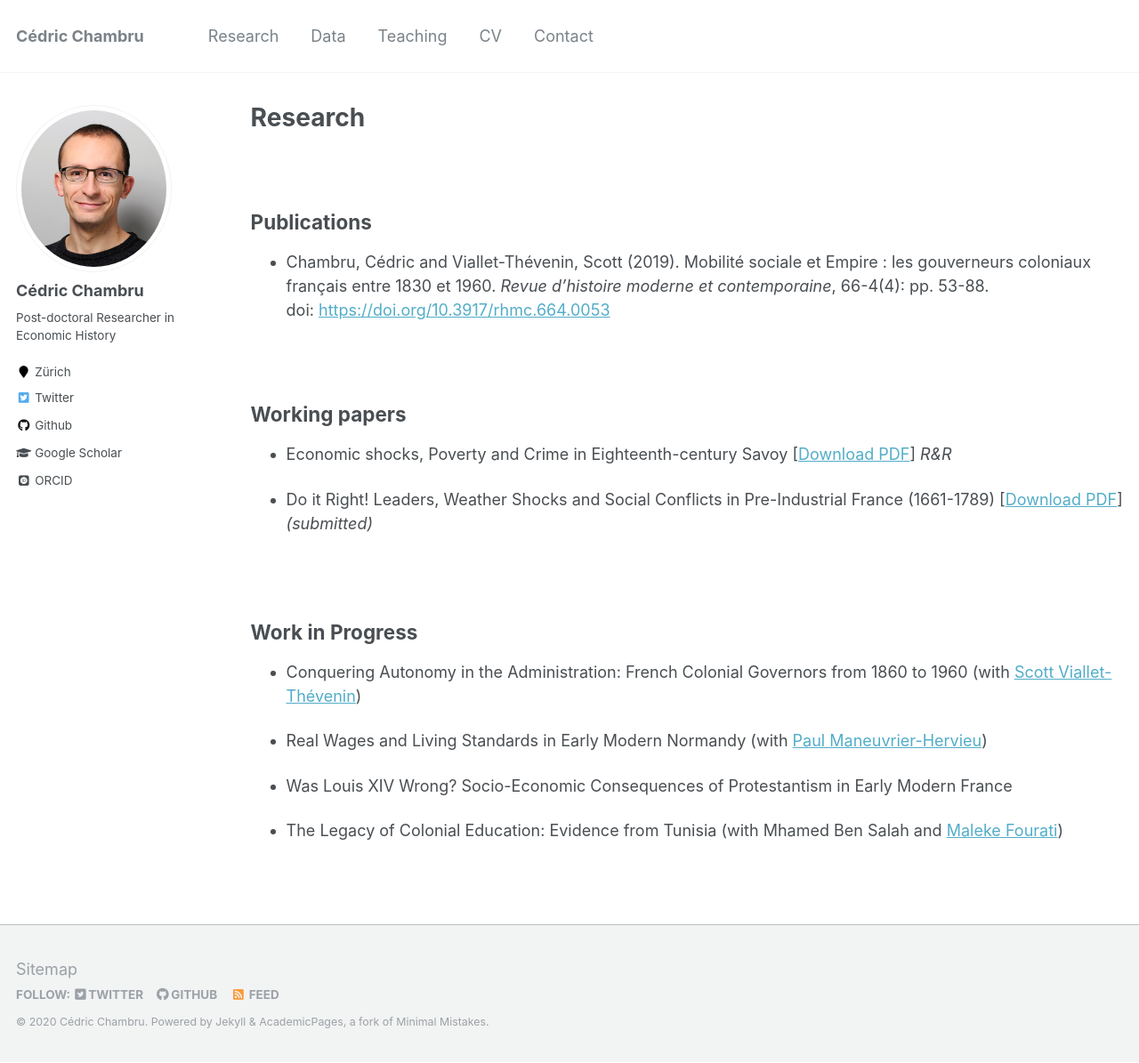
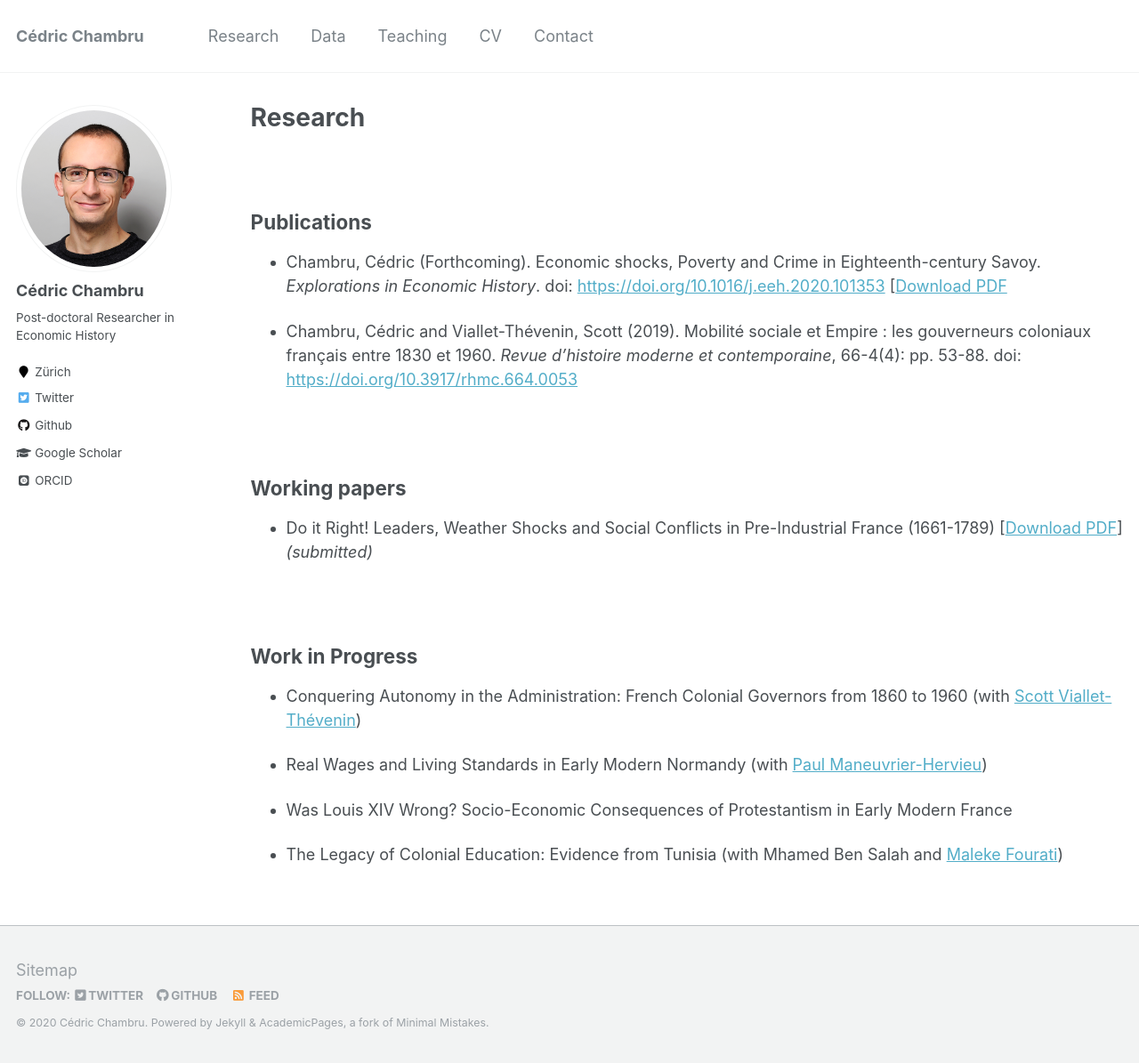
Before and after one commit to CedricChambru/CedricChambru.github.io, a Jekyll site: the page built from _pages/research.md, in a window 1280 px wide and 1195 px high. Shown: the whole window at 89% size. Built offline with Jekyll 4.4.1, drawn with Linux system fonts in a browser that asks for light colours; some web fonts are replaced.

Commit message:
Update research.md

```diff
--- a/_pages/research.md
+++ b/_pages/research.md
@@ -10,16 +10,13 @@ redirect_from:
 <br>
 ## Publications
 
-* Chambru, Cédric and  Viallet-Thévenin, Scott (2019). Mobilité sociale et Empire : les gouverneurs
-coloniaux français entre 1830 et 1960. _Revue d'histoire moderne et contemporaine_, 66-4(4): pp. 53-88.
-doi: [https://doi.org/10.3917/rhmc.664.0053](https://doi.org/10.3917/rhmc.664.0053)
+* Chambru, Cédric (Forthcoming). Economic shocks, Poverty and Crime in Eighteenth-century Savoy. _Explorations in Economic History_. doi: [https://doi.org/10.1016/j.eeh.2020.101353](https://doi.org/10.1016/j.eeh.2020.101353) [[Download PDF](https://cedricchambru.github.io/files/chambru_2020_weather_shocks_crime_savoy.pdf)
+
+* Chambru, Cédric and  Viallet-Thévenin, Scott (2019). Mobilité sociale et Empire : les gouverneurs coloniaux français entre 1830 et 1960. _Revue d'histoire moderne et contemporaine_, 66-4(4): pp. 53-88. doi: [https://doi.org/10.3917/rhmc.664.0053](https://doi.org/10.3917/rhmc.664.0053)
 
 
 <br>
 ## Working papers
-
-* Economic shocks, Poverty and Crime in Eighteenth-century Savoy \[[Download PDF](https://cedricchambru.github.io/files/chambru_2020_weather_shocks_crime_savoy.pdf)\]
-_R&R_
 
 * Do it Right! Leaders, Weather Shocks and Social Conflicts in Pre-Industrial France (1661-1789) \[[Download PDF](https://cedricchambru.github.io/files/chambru_2020_leaders_weather_shocks_conflict_france.pdf)\]
 _(submitted)_
@@ -27,12 +24,10 @@ _(submitted)_
 
 <br>
 ## Work in Progress
-* Conquering Autonomy in the Administration: French Colonial Governors from 1860 to 1960 (with [Scott
-Viallet-Thévenin](https://cv.archives-ouvertes.fr/scott-viallet-thevenin))
+* Conquering Autonomy in the Administration: French Colonial Governors from 1860 to 1960 (with [Scott Viallet-Thévenin](https://cv.archives-ouvertes.fr/scott-viallet-thevenin))
 
 * Real Wages and Living Standards in Early Modern Normandy (with [Paul Maneuvrier-Hervieu](https://paulmaneuvrierhervieu.com/))
 
 * Was Louis XIV Wrong? Socio-Economic Consequences of Protestantism in Early Modern France
 
-* The Legacy of Colonial Education: Evidence from Tunisia (with Mhamed
-Ben Salah and [Maleke Fourati](https://sites.google.com/view/malekefourati/home))
+* The Legacy of Colonial Education: Evidence from Tunisia (with Mhamed Ben Salah and [Maleke Fourati](https://sites.google.com/view/malekefourati/home))
```
